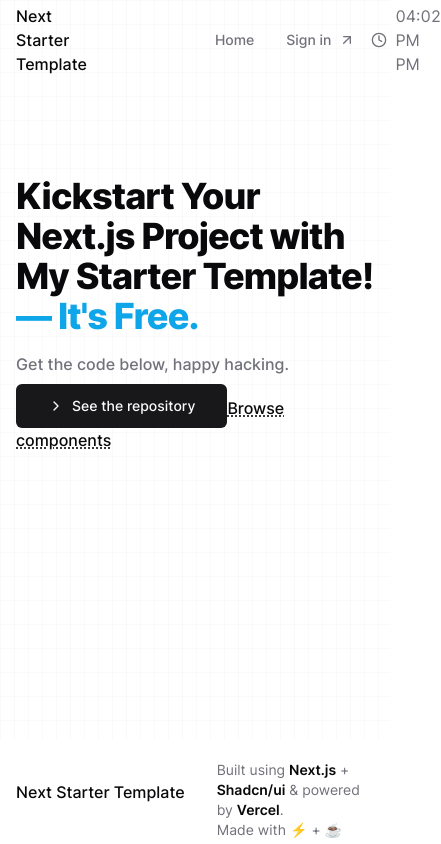
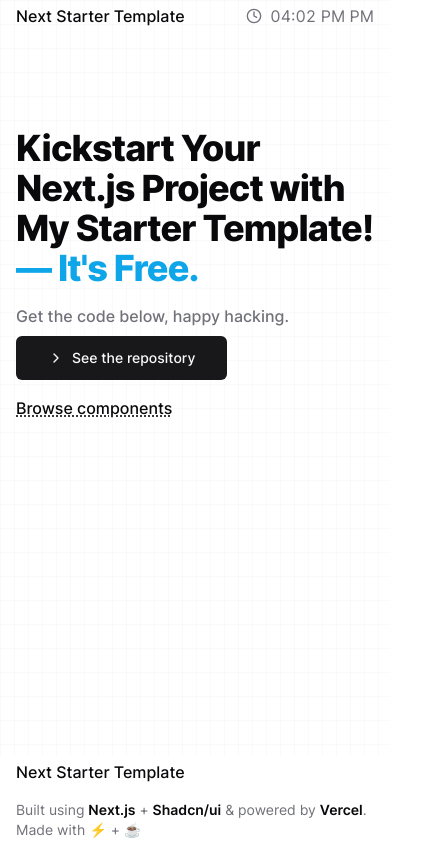
Before and after one commit to humanwhodreams/next-starter-template, a Next.js app: page / in a window 390 px wide. Shown: the whole page, 441 px wide, since content can reach past the window. Built offline with nearby package versions, Linux system fonts and the light colour scheme.

Commit message:
refac: cta, header, footer
- responsive ui improvements

```diff
--- a/components/sections/cta.tsx
+++ b/components/sections/cta.tsx
@@ -5,7 +5,7 @@ import { cn } from "@/lib/cn";
 
 export function CTA() {
   return (
-    <>
+    <div className="flex flex-col items-start gap-4 md:gap-6 md:flex-row md:items-center">
       <a
         href="https://github.com/fromenoabasi/next-starter-template"
         target="_blank"
@@ -21,6 +21,6 @@ export function CTA() {
       >
         Browse components
       </Link>
-    </>
+    </div>
   );
 }
--- a/components/shared/site-footer.tsx
+++ b/components/shared/site-footer.tsx
@@ -7,10 +7,10 @@ interface SiteFooterProps {
 export function SiteFooter({ className }: SiteFooterProps) {
   return (
     <footer className={cn("w-full bg-background", className)}>
-      <nav className="flex flex-row items-center justify-between px-4 py-1 gap-x-8">
+      <nav className="flex flex-col items-start px-4 py-1 md:flex-row md:items-center md:justify-between gap-y-4 md:gap-x-8">
         <h1 className="font-medium">Next Starter Template</h1>
 
-        <div className="flex flex-col flex-1 mt-4 md:flex-row md:mt-0 md:ml-6 md:justify-between">
+        <div className="flex flex-col flex-1 md:flex-row md:ml-6 md:justify-between">
           <p className="text-sm text-muted-foreground">
             Built using <ALink label="Next.js" href="https://nextjs.org" /> +{" "}
             <ALink label="Shadcn/ui" href="https://ui.shadcn.com" />{" "}
--- a/components/shared/site-header.tsx
+++ b/components/shared/site-header.tsx
@@ -29,13 +29,13 @@ export function SiteHeader({ className }: SiteHeaderProps) {
         className
       )}
     >
-      <nav className="flex flex-row items-center justify-between px-4 py-1 gap-x-28">
+      <nav className="flex flex-row items-center justify-between px-4 py-1 md:gap-x-28">
         <Link href="/" className="font-medium">
           Next Starter Template
         </Link>
 
-        <div className="flex flex-row items-center justify-between flex-1 md:ml-2">
-          <ul aria-label="primary-navigation" className="flex items-center">
+        <div className="md:flex md:flex-row md:flex-1 md:items-center md:justify-between md:ml-2">
+          <ul aria-label="primary-navigation" className="hidden md:items-center md:flex">
             <li>
               <Link
                 href="/"
@@ -57,7 +57,7 @@ export function SiteHeader({ className }: SiteHeaderProps) {
 
           <ul
             aria-label="secondary-navigation"
-            className="flex items-center gap-x-4"
+            className="flex items-center"
           >
             <li>
               <TimeDisplay />
```
